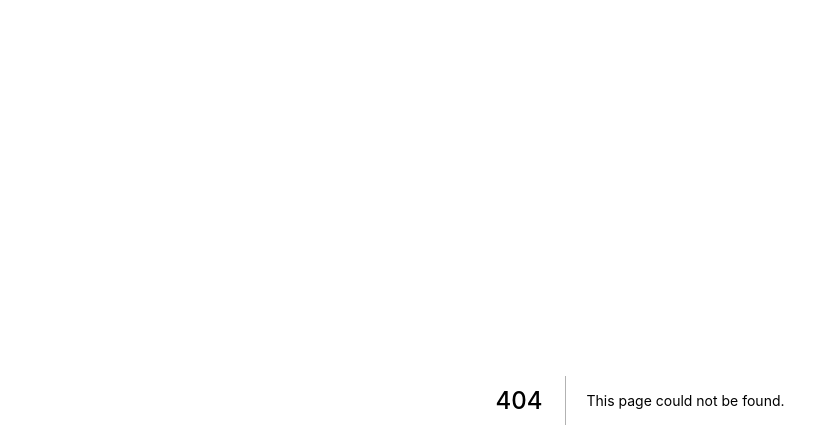
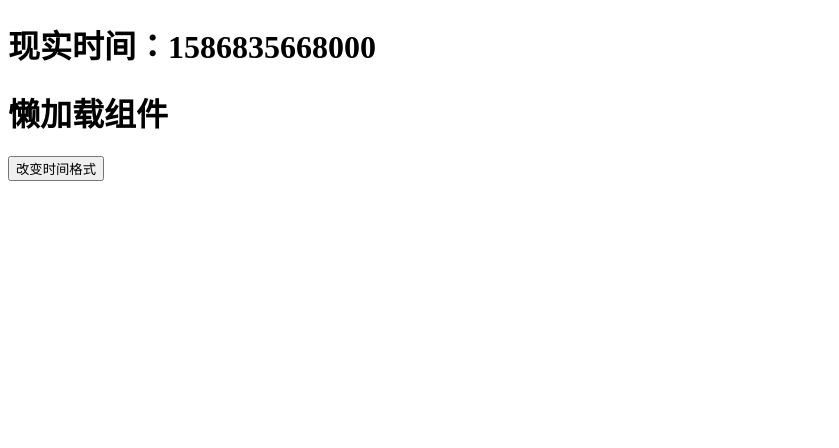
Before and after one commit to enoshima7/next.js_learn, a Next.js app: page /time in a window 1280 px wide. Before the commit this address had no page. Shown: the top 448 px of the page, without its empty margins (0-839 px from the left). Built offline with nearby package versions, Linux system fonts and the light colour scheme.

Commit message:
懒加载

```diff
--- /dev/null
+++ b/components/one.js
@@ -0,0 +1,5 @@
+export default () => (
+  <div>
+    <h1>懒加载组件</h1>
+  </div>
+)
--- a/package.json
+++ b/package.json
@@ -9,6 +9,7 @@
   },
   "dependencies": {
     "axios": "^0.19.2",
+    "moment": "^2.24.0",
     "next": "9.3.4",
     "react": "16.13.1",
     "react-dom": "16.13.1"
--- /dev/null
+++ b/pages/time.js
@@ -0,0 +1,20 @@
+import { useState } from 'react'
+import dynamic from 'next/dynamic'
+const One = dynamic(import('../components/one'))
+function time() {
+  const [nowtime, settime] = useState(Date.now())
+  const changeTimeFormat = async () => {
+    const moment = await import('moment')
+    settime(moment.default(Date.now()).format())
+  }
+  return (
+    <>
+      <div>
+        <h1>现实时间：{nowtime}</h1>
+        <One />
+        <button onClick={changeTimeFormat}>改变时间格式</button>
+      </div>
+    </>
+  )
+}
+export default time
```
Also changed, not shown: 1 other file (tests, documents, lock files or other folders).
